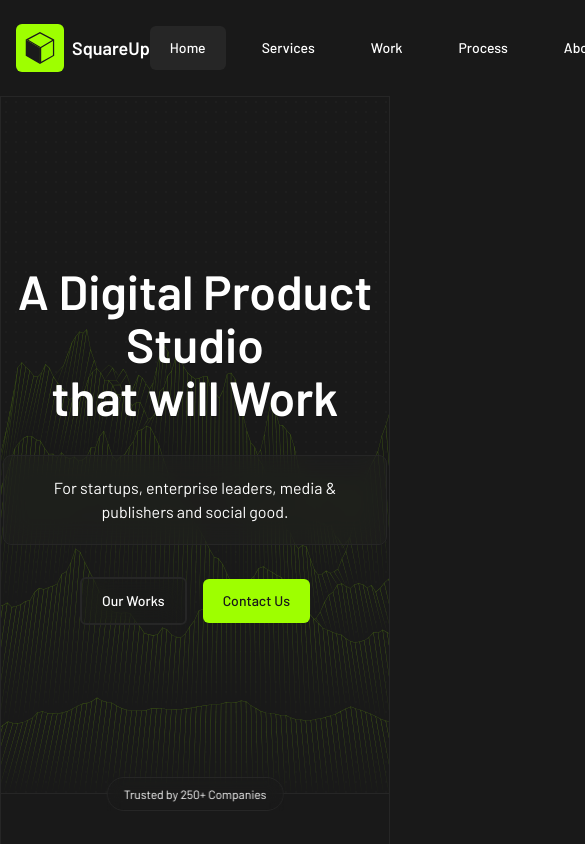
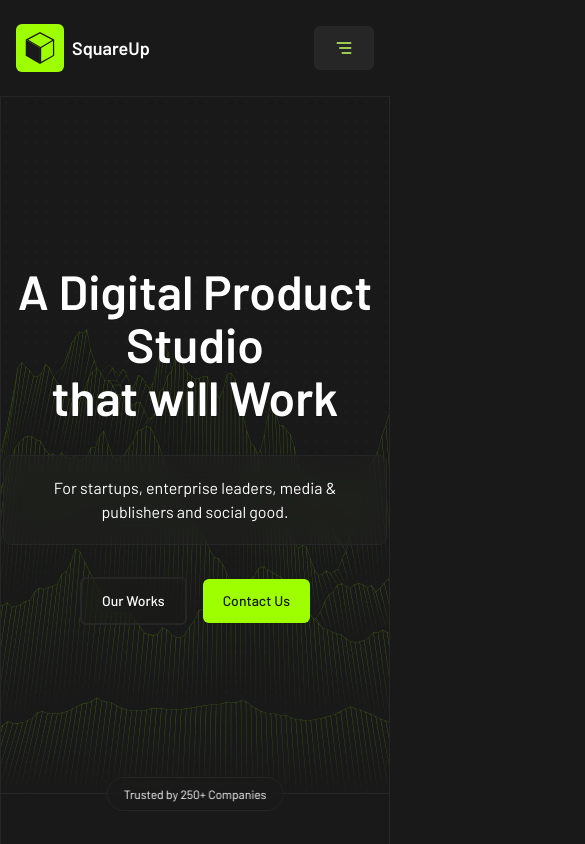
Before and after one commit to ditinagrawal/squareup-template, a Next.js app: page / in a window 390 px wide. Shown: the top 844 px of the page, 585 px wide, since content can reach past the window. Built offline with nearby package versions, Linux system fonts and the light colour scheme.

Commit message:
create mobile nav demo

```diff
--- a/components/shared/navbar.tsx
+++ b/components/shared/navbar.tsx
@@ -1,8 +1,11 @@
+import { IconMenuDeep } from "@tabler/icons-react";
+
 import Link from "next/link";
 
 import { Logo } from "@/components/shared/logo";
-import { buttonVariants } from "@/components/ui/button";
+import { Button, buttonVariants } from "@/components/ui/button";
 import { Container } from "@/components/ui/container";
+import { cn } from "@/lib/utils";
 
 export const Navbar = () => {
   return (
@@ -10,7 +13,7 @@ export const Navbar = () => {
       <Container className="px-4 xl:px-0">
         <nav className="flex items-center justify-between">
           <Logo showText />
-          <div className="flex items-center gap-4">
+          <div className="hidden items-center gap-4 md:flex">
             <Link href="/" className={buttonVariants({ variant: "secondary" })}>
               Home
             </Link>
@@ -29,12 +32,28 @@ export const Navbar = () => {
           </div>
           <Link
             href="/contact"
-            className={buttonVariants({ variant: "primary" })}
+            className={cn(
+              buttonVariants({ variant: "primary" }),
+              "hidden md:block",
+            )}
           >
             Contact Us
           </Link>
+          <MobileNavbar />
         </nav>
       </Container>
     </div>
   );
 };
+
+const MobileNavbar = () => {
+  return (
+    <div className="md:hidden">
+      <div>
+        <Button variant="secondary">
+          <IconMenuDeep className="text-primary-70 size-5" />
+        </Button>
+      </div>
+    </div>
+  );
+};
```
